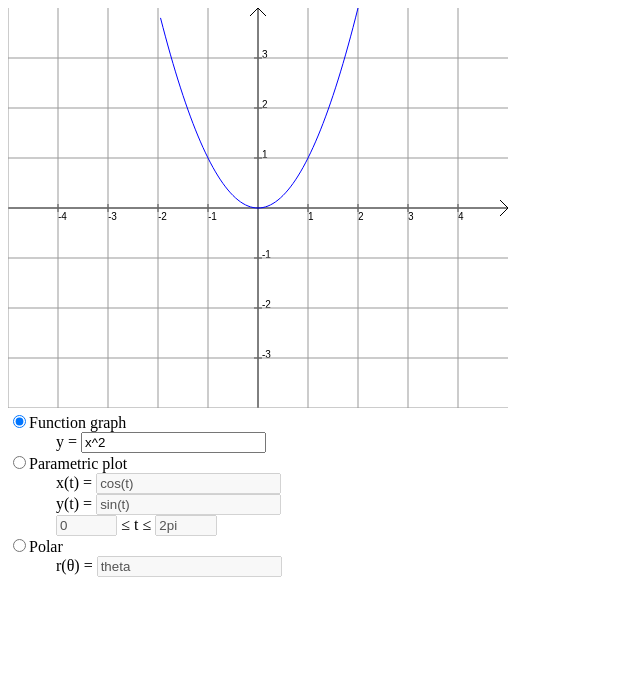
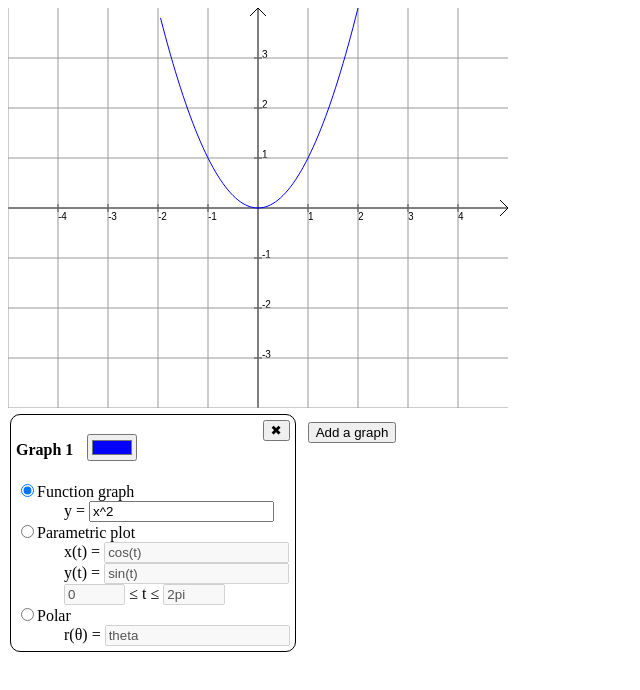
Before and after one commit to Akuli/grapher, a website with bundled scripts: page index.html in a window 1280 px wide. Shown: the whole page, without its empty margins (0-640 px from the left). Built offline with nearby package versions, Linux system fonts and the light colour scheme.

Commit message:
multiple graphs works

```diff
--- a/css/index.css
+++ b/css/index.css
@@ -1,11 +1,36 @@
-.invalid-math {
+input.invalid-math {
     background-color: #ff6666;
 }
 
-.entry-area {
+div.entry-area {
     margin-left: 3em;
 }
 
 input.narrow {
     width: 4em;
 }
+
+form.graph-settings {
+    float: left;
+    margin: 2px;
+    border: 1px solid;
+    border-radius: 10px;
+    padding: 5px;
+}
+
+h4.graph-title {
+    display: inline-block;
+}
+
+input.graph-color {
+    margin-left: 1em;
+}
+
+button.remove-graph {
+    margin-left: 1em;
+    float: right;
+}
+
+#add-graph-button {
+    margin: 10px;
+}
--- a/index.html
+++ b/index.html
@@ -10,6 +10,8 @@
     <canvas width="500" height="400" id="graph-canvas"></canvas>
     <br />
 
-    <form id="graph-form"></form>
+    <div id="graph-settings"></div>
+
+    <button id="add-graph-button">Add a graph</button>
 </body>
 </html>
--- /dev/null
+++ b/js/color-generator.js
@@ -0,0 +1,27 @@
+define([], function() {
+  "use strict";
+
+  // https://en.wikipedia.org/wiki/Web_colors#HTML_color_names
+  // i removed white, silver and gray, and changed the order to my liking
+  const colors = [
+    '#0000FF',
+    '#FF0000',
+    '#800000',
+    '#808000',
+    '#00FF00',
+    '#008000',
+    '#00FFFF',
+    '#008080',
+    '#000080',
+    '#FF00FF',
+    '#800080',
+    '#000000',
+    '#FFFF00'
+  ];
+
+  return () => {
+    const result = colors.shift();
+    colors.push(result);
+    return result;
+  };
+});
--- a/js/graph-drawer.js
+++ b/js/graph-drawer.js
@@ -65,6 +65,7 @@ define([], function() {
       this.mathXMax = canvas.width / DEFAULT_PIXELS_PER_MATH_UNIT / 2;
       this.mathYMin = -(canvas.height / DEFAULT_PIXELS_PER_MATH_UNIT / 2);
       this.mathYMax = canvas.height / DEFAULT_PIXELS_PER_MATH_UNIT / 2;
+      this.drawingColor = null;
     }
 
     get screenWidth() {
@@ -84,7 +85,7 @@ define([], function() {
     }
 
     // clears everything, draws axises and grid
-    _drawBoilerplate() {
+    initDrawing() {
       this._ctx.clearRect(0, 0, this.screenWidth, this.screenHeight);
 
       const origin = this.mathPoint(0, 0);
@@ -161,12 +162,14 @@ define([], function() {
       }
     }
 
-    draw(tToPoint, tMin, tMax) {
-      this._drawBoilerplate();
+    drawParametric(tToPoint, tMin, tMax) {
+      if (this.drawingColor === null) {
+        throw new Error("drawingColor wasn't set");
+      }
 
       const stepSize = (tMax - tMin) / NSTEPS;
       let prevPoint = this.mathPoint(NaN, NaN);
-      this._ctx.strokeStyle = 'blue';
+      this._ctx.strokeStyle = this.drawingColor;
 
       for (let t = tMin; t < tMax; t += stepSize) {
         const point = tToPoint(t);
--- a/js/index.js
+++ b/js/index.js
@@ -2,9 +2,18 @@
   "use strict";
 
   document.addEventListener('DOMContentLoaded', () => {
-    require(['js/graph-drawer.js', 'js/math-parser.js'], (GraphDrawer, mathParser) => {
-      const graphCanvas = document.getElementById('graph-canvas');
-      const form = document.getElementById('graph-form');
+    require(
+        ['js/graph-drawer.js', 'js/math-parser.js', 'js/color-generator.js'],
+        (GraphDrawer, mathParser, generateColor) => {
+      const drawer = new GraphDrawer(document.getElementById('graph-canvas'));
+      const drawCallbacks = [];
+
+      function drawEverything() {
+        drawer.initDrawing();
+        for (let cb of drawCallbacks) {
+          cb();
+        }
+      }
 
       function createTextInput(defaultValue) {
         const input = document.createElement('input');
@@ -13,17 +22,7 @@
         return input;
       }
 
-      const yOfXInput = createTextInput("x^2");
-      const xOfTInput = createTextInput("cos(t)");
-      const yOfTInput = createTextInput("sin(t)");
-      const tMinInput = createTextInput("0");
-      const tMaxInput = createTextInput("2pi");
-      const rOfThetaInput = createTextInput("theta");
-
-      tMinInput.classList.add('narrow');
-      tMaxInput.classList.add('narrow');
-
-      function addSection(text, divFiller) {
+      function addSection(form, text, divFiller) {
         const radio = document.createElement('input');
         radio.id = "random-input-id-" + Math.random();
         radio.type = 'radio';
@@ -47,12 +46,59 @@
         return radio;
       }
 
-      const functionRadio = addSection("Function graph", div => {
+      function textInputToMathAst(input, varNames) {
+        input.classList.remove('invalid-math');
+        try {
+          return mathParser.parse(input.value, varNames);
+        } catch (error) {
+          console.log(error);
+          input.classList.add('invalid-math');
+          return mathParser.parse("sqrt(-1)", []);
+        }
+      }
+
+      let nextGraphNumber = 1;
+
+      function addGraph() {
+        const form = document.createElement('form');
+        form.classList.add('graph-settings');
+        document.getElementById('graph-settings').appendChild(form);
+
+        const title = document.createElement('h4');
+        title.classList.add('graph-title');
+        title.textContent = "Graph " + (nextGraphNumber++);
+
+        const colorInput = document.createElement('input');
+        colorInput.classList.add('graph-color');
+        colorInput.type = 'color';
+        colorInput.value = generateColor();
+        colorInput.addEventListener('input', drawEverything);
+
+        const removeButton = document.createElement('button');
+        removeButton.textContent = "\u2716";
+        removeButton.classList.add('remove-graph');
+
+        form.appendChild(title);
+        form.appendChild(colorInput);
+        form.appendChild(removeButton);
+        form.appendChild(document.createElement('br'));
+
+        const yOfXInput = createTextInput("x^2");
+        const xOfTInput = createTextInput("cos(t)");
+        const yOfTInput = createTextInput("sin(t)");
+        const tMinInput = createTextInput("0");
+        const tMaxInput = createTextInput("2pi");
+        const rOfThetaInput = createTextInput("theta");
+
+        tMinInput.classList.add('narrow');
+        tMaxInput.classList.add('narrow');
+
+        const functionRadio = addSection(form, "Function graph", div => {
           div.appendChild(document.createTextNode("y = "));
           div.appendChild(yOfXInput);
         });
 
-      const parametricRadio = addSection("Parametric plot", div => {
+        const parametricRadio = addSection(form, "Parametric plot", div => {
           div.appendChild(document.createTextNode("x(t) = "));
           div.appendChild(xOfTInput);
           div.appendChild(document.createElement('br'));
@@ -64,7 +110,7 @@
           div.appendChild(tMaxInput);
         });
 
-      const polarRadio = addSection("Polar", div => {
+        const polarRadio = addSection(form, "Polar", div => {
           div.appendChild(document.createTextNode("r(\u03B8) = "));
           div.appendChild(rOfThetaInput);
         });
@@ -90,23 +136,19 @@
         functionRadio.checked = true;
         updateDisableds();
 
-      const drawer = new GraphDrawer(graphCanvas);
-
-      function textInputToMathAst(input, varNames) {
-        input.classList.remove('invalid-math');
-        try {
-          return mathParser.parse(input.value, varNames);
-        } catch (error) {
-          console.log(error);
-          input.classList.add('invalid-math');
-          return mathParser.parse("sqrt(-1)", []);
+        for (const [ radio, textInputs ] of radiosAndTextInputs) {
+          radio.addEventListener('change', drawEverything);
+          for (const input of textInputs) {
+            input.addEventListener('input', drawEverything);
           }
         }
 
-      function drawGraph() {
+        const drawCallback = () => {
+          drawer.drawingColor = colorInput.value;
+
           if (functionRadio.checked) {
             const yAst = textInputToMathAst(yOfXInput, ['x']);
-          drawer.draw(
+            drawer.drawParametric(
               t => drawer.mathPoint(t, mathParser.evaluate(yAst, { x: t })),
               drawer.mathXMin, drawer.mathXMax);
           } else if (parametricRadio.checked) {
@@ -124,28 +166,31 @@
               xAst = yAst = mathParser.parse("sqrt(-1)", []);
             }
 
-          drawer.draw(
+            drawer.drawParametric(
               t => drawer.mathPoint(mathParser.evaluate(xAst, { t: t }), mathParser.evaluate(yAst, { t: t })),
               tMin, tMax);
           } else if (polarRadio.checked) {
             const rAst = textInputToMathAst(rOfThetaInput, ['theta']);
-          drawer.draw(function(t) {
+            drawer.drawParametric(function(t) {
               const r = mathParser.evaluate(rAst, { theta: t });
               return drawer.mathPoint(r * Math.cos(t), r * Math.sin(t));
             }, 0, 2*Math.PI);
           } else {
             throw new Error("radio inputs are in a weird state");
           }
+        };
+
+        drawCallbacks.push(drawCallback);
+        drawEverything();
+
+        removeButton.addEventListener('click', () => {
+          drawCallbacks.splice(drawCallbacks.indexOf(drawCallback), 1);
+          form.parentNode.removeChild(form);
+        });
       }
 
-      for (const [ radio, textInputs ] of radiosAndTextInputs) {
-        radio.addEventListener('change', drawGraph);
-        for (const input of textInputs) {
-          input.addEventListener('input', drawGraph);
-        }
-      }
-
-      drawGraph();
+      document.getElementById('add-graph-button').addEventListener('click', addGraph);
+      addGraph();
     });
   });
 }());
```
Lines whose indentation alone changed are shown as unchanged.
